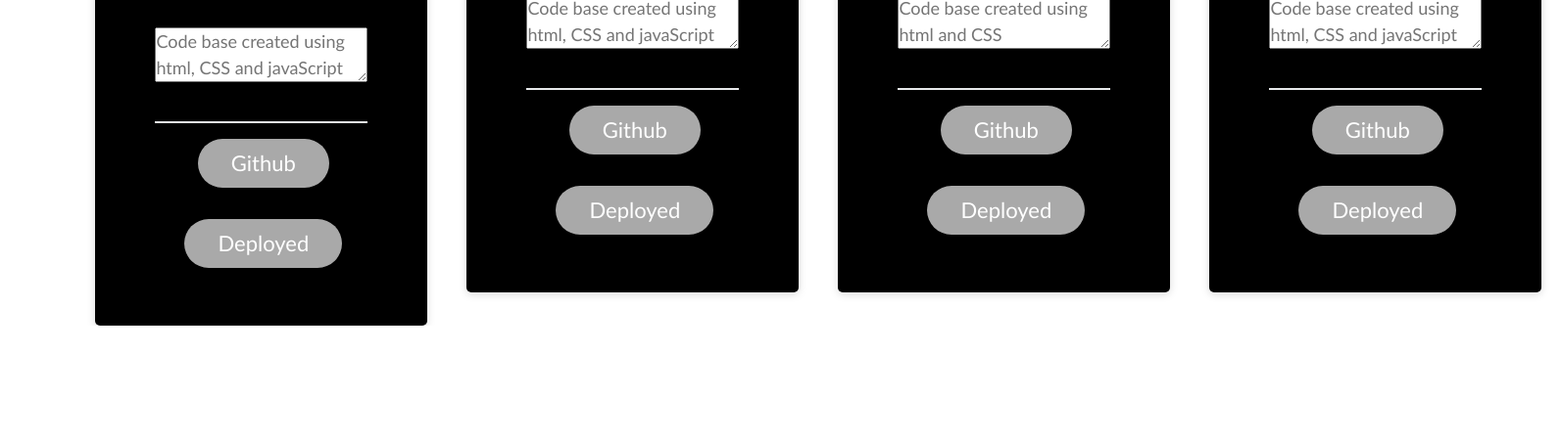
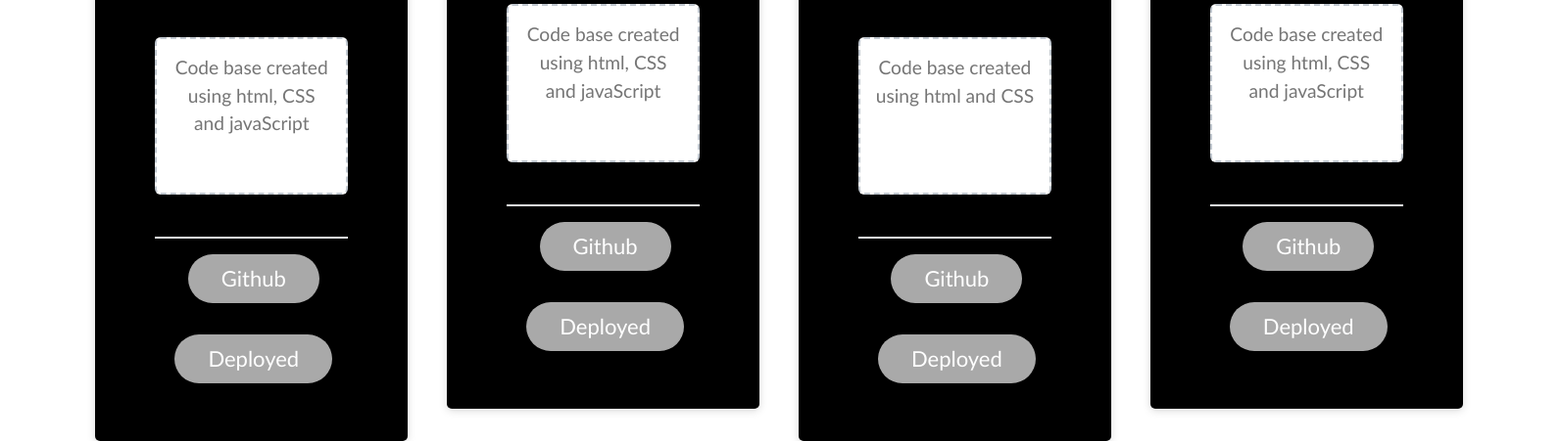
Before and after one commit to victoriadeyemi/Bootstrap-Portfolio, a plain HTML site: page index.html in a window 1280 px wide. Shown: the part 753-1204 px from the top of the page at 98% size, 1593 px wide, since content can reach past the window. Before the commit the page ends 1086 px from the top, so only its background shows below. Drawn offline with nearby package versions, Linux system fonts and the light colour scheme.

Commit message:
card content

```diff
--- a/assets/css/style.css
+++ b/assets/css/style.css
@@ -127,3 +127,25 @@
     text-align: center;
     cursor: pointer;
 }
+
+
+#content {
+    -webkit-appearance: none;
+    -moz-appearance: none;
+    appearance: none;
+    border: none;
+    display: block;
+    width: 100%;
+    padding-top: 15px;
+    padding-left: 15px;
+    padding-right: 15px;
+    padding-bottom: 85px;
+    font-size: 1.2rem;
+    text-align: center;
+    margin-top: 10px;
+    margin-bottom: 10px;
+    border: 2px dashed #c0c7cf;
+    border-radius: 6px;
+    resize: none;
+    overflow: hidden;
+}
```
